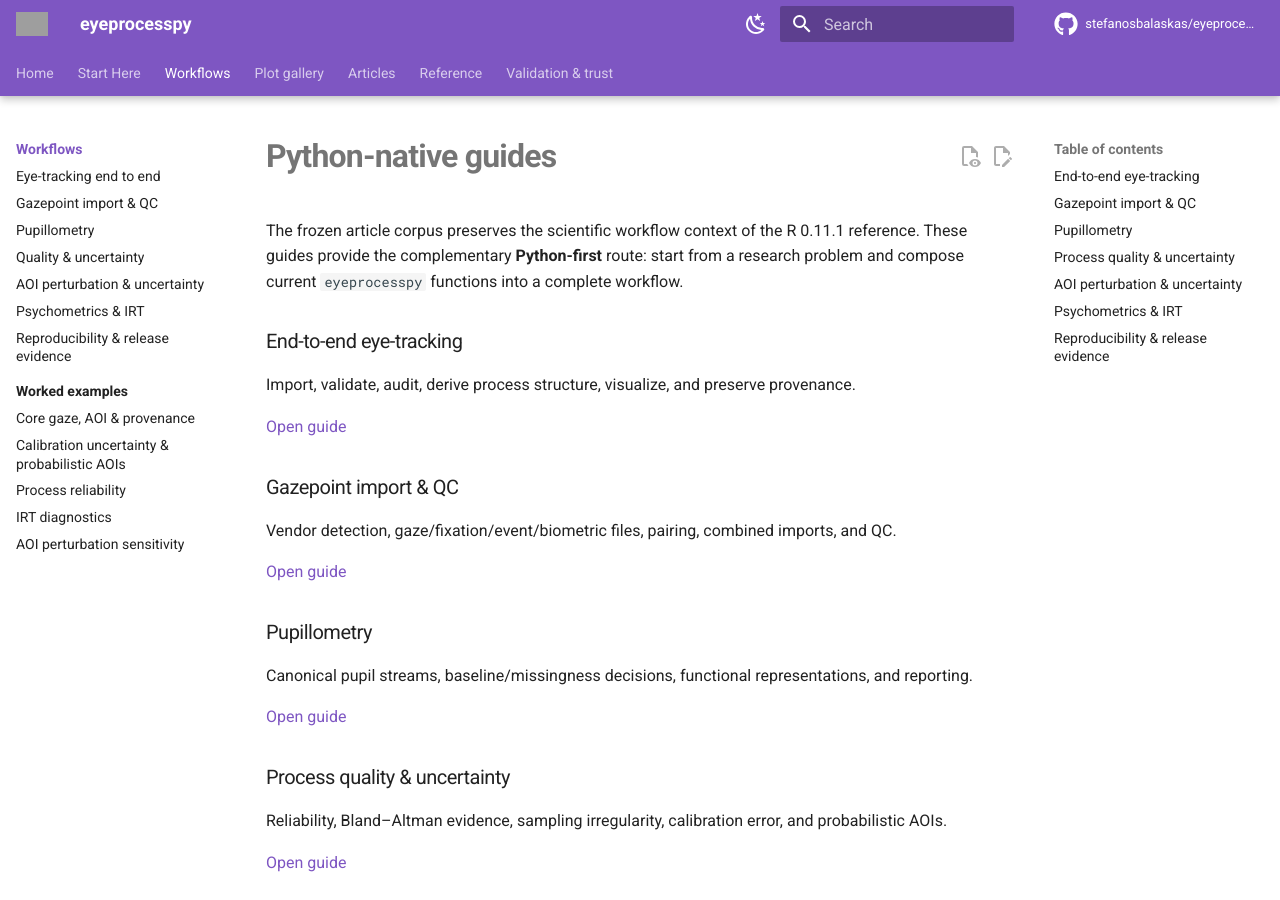
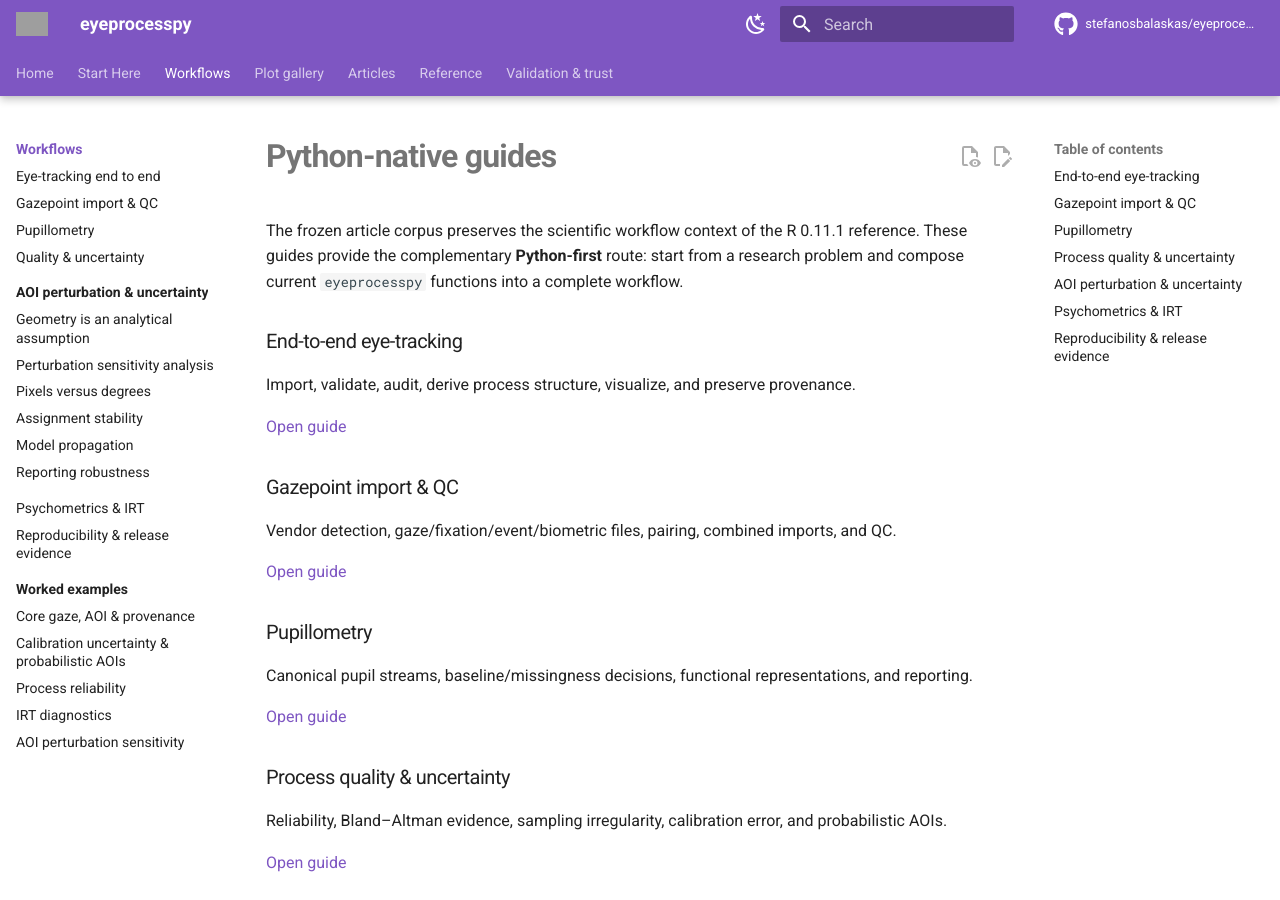
Before and after one commit to stefanosbalaskas/eyeprocesspy, an MkDocs documentation site: the page built from docs/guides/index.md, in a window 1280 px wide and 900 px high. Built offline with MkDocs 1.6.1 and Material for MkDocs 9.7.7, drawn with Linux system fonts in a browser that asks for light colours; comment, search, counter and statistics services are not loaded; grey boxes are pictures that could not be loaded.

Commit message:
docs: expand AOI uncertainty handbook navigation

```diff
--- a/mkdocs.yml
+++ b/mkdocs.yml
@@ -25,7 +25,14 @@ nav:
       - Gazepoint import & QC: guides/gazepoint-import-qc.md
       - Pupillometry: guides/pupillometry.md
       - Quality & uncertainty: guides/process-quality-uncertainty.md
-      - AOI perturbation & uncertainty: guides/aoi-uncertainty/index.md
+      - AOI perturbation & uncertainty:
+          - Start here: guides/aoi-uncertainty/index.md
+          - Geometry is an analytical assumption: guides/aoi-uncertainty/geometry-assumption.md
+          - Perturbation sensitivity analysis: guides/aoi-uncertainty/perturbation-sensitivity.md
+          - Pixels versus degrees: guides/aoi-uncertainty/pixels-versus-degrees.md
+          - Assignment stability: guides/aoi-uncertainty/assignment-stability.md
+          - Model propagation: guides/aoi-uncertainty/model-propagation.md
+          - Reporting robustness: guides/aoi-uncertainty/reporting.md
       - Psychometrics & IRT: guides/psychometrics-irt.md
       - Reproducibility & release evidence: guides/reproducibility-release-evidence.md
       - Worked examples:
```
